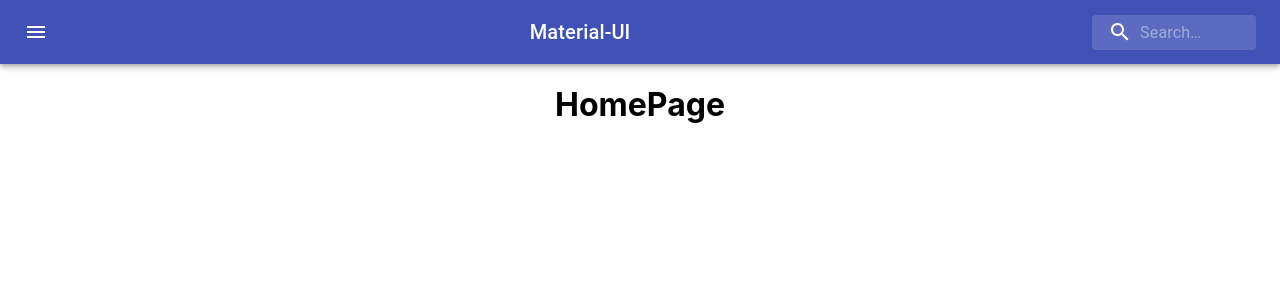
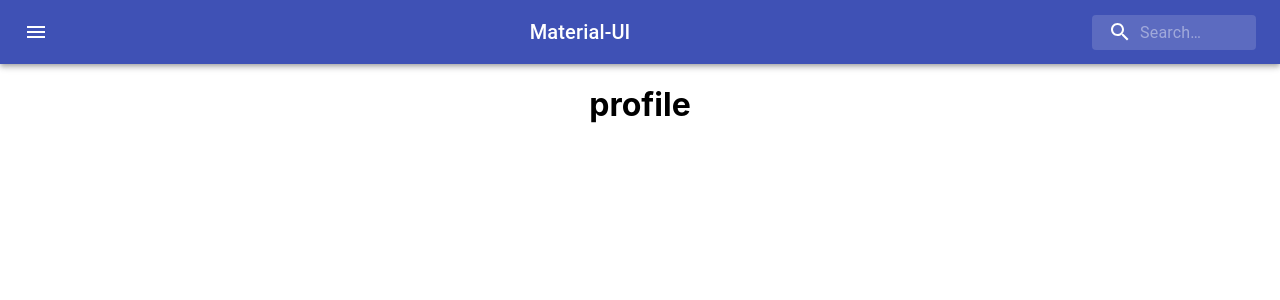
Before and after one commit to ahtrahdis7/showcase-react, a React (Create React App) app: page /profile in a window 1280 px wide. Before the commit this address led to /about. Shown: the top 300 px of the page. Built offline with nearby package versions, Linux system fonts and the light colour scheme; no server answers.

Commit message:
added functionality to Menu

```diff
--- a/src/components/Header.js
+++ b/src/components/Header.js
@@ -7,7 +7,7 @@ import InputBase from '@material-ui/core/InputBase';
 import { fade, makeStyles } from '@material-ui/core/styles';
 import MenuIcon from '@material-ui/icons/Menu';
 import SearchIcon from '@material-ui/icons/Search';
-import { Menu, MenuItem } from '@material-ui/core';
+import { Menu, MenuItem, Button } from '@material-ui/core';
 
 const useStyles = makeStyles((theme) => ({
   root: {
@@ -95,8 +95,12 @@ function SimpleMenu() {
           open={Boolean(anchorEl)}
           onClose={handleClose}
         >
-          <MenuItem onClick={handleClose}>Profile</MenuItem>
-          <MenuItem onClick={handleClose}>Portfolio</MenuItem>
+          <MenuItem onClick={handleClose} >
+                <Button href="/profile">Profile</Button>
+          </MenuItem>
+          <MenuItem onClick={handleClose} >
+                <Button href='/portfolio'>Portfolio</Button>
+          </MenuItem>
         </Menu>
       </div>
     );
@@ -127,7 +131,6 @@ export default function SearchAppBar() {
             />
           </div>
         </Toolbar>
-
       </AppBar>
     </div>
   );
--- a/src/components/main.js
+++ b/src/components/main.js
@@ -20,7 +20,7 @@ const mapDispatchToProps = dispatch => ({
 const HomePage = () => {
     return(
         <div>
-            <h1>HomePage</h1>
+            <h1>profile</h1>
         </div>
     )
 }
@@ -38,9 +38,9 @@ class Main extends Component {
             <div>
               <Header/>
               <Switch>
-                <Route path='/about' component={HomePage} />
+                <Route path='/profile' component={HomePage} />
                 <Route path='/portfolio'  />
-                <Redirect to="/about" />
+                <Redirect to='/profile' />
               </Switch>
             {/* <Footer/> */}
           </div>
```
